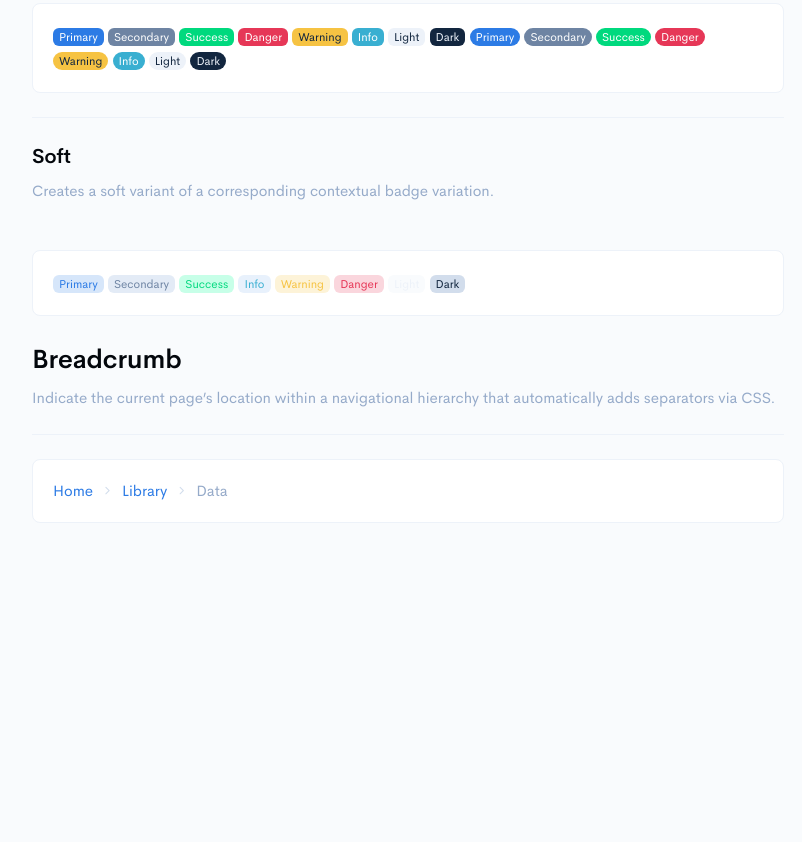
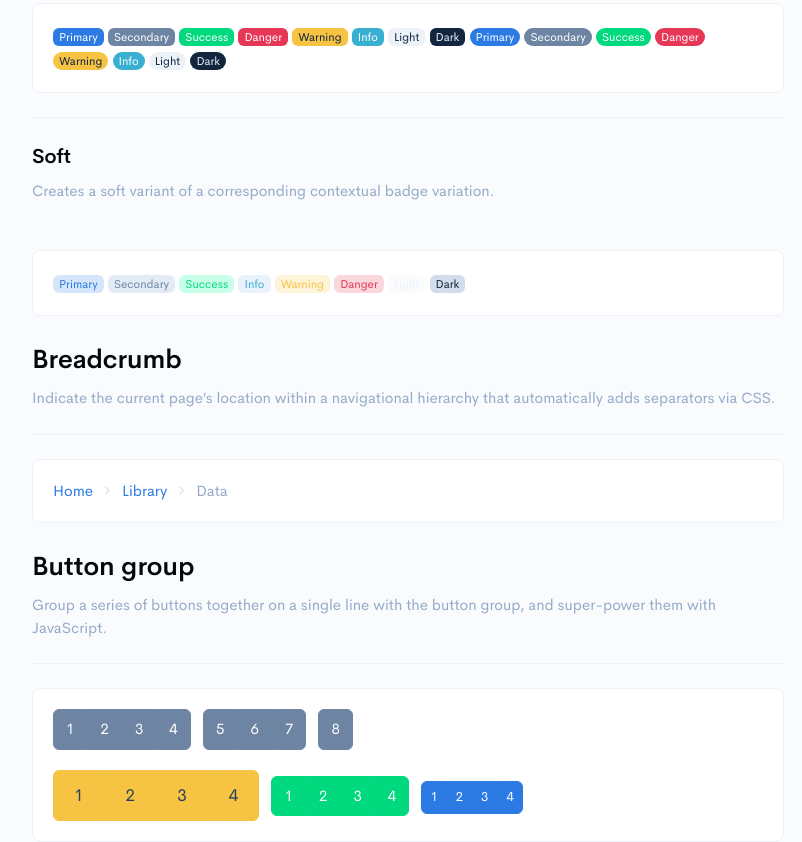
Before and after one commit to nkezhaya/dashkit-tailwind, a plain HTML site: page src/index.html in a window 1280 px wide. Shown: the part 2649-3491 px from the top of the page, without its empty margins (232-1034 px from the left). Before the commit the page ends 3172 px from the top, so only its background shows below. Drawn offline with nearby package versions, Linux system fonts and the light colour scheme; files that its build step writes are made by us from their sources; files whose address does not match are found by name.

Commit message:
added button group

```diff
--- a/src/index.html
+++ b/src/index.html
@@ -378,6 +378,57 @@
           </ol>
         </nav>
       </div>
+
+      <!-- header -->
+      <div class="mb-6 space-y-2 border-b border-gray-200 pb-6">
+        <h1 class="lg:text-3xl text-h1 font-semibold text-black-900">Button group</h1>
+        <p class="text-base text-gray-600">Group a series of buttons together on a single line with the button group, and super-power them with JavaScript.</p>
+      </div>
+
+      <!-- card -->
+      <div class="space-y-5 rounded-lg border border-gray-200 bg-white p-5">
+        <div class="block space-x-2">
+          <div class="group-button inline-flex">
+            <button class="border border-y border-secondary bg-secondary py-2 px-3 text-base text-white first:rounded-l-md last:rounded-r-md hover:border-gray-800 hover:bg-gray-700">1</button>
+            <button class="border border-y border-secondary bg-secondary py-2 px-3 text-base text-white first:rounded-l-md last:rounded-r-md hover:border-gray-800 hover:bg-gray-700">2</button>
+            <button class="border border-y border-secondary bg-secondary py-2 px-3 text-base text-white first:rounded-l-md last:rounded-r-md hover:border-gray-800 hover:bg-gray-700">3</button>
+            <button class="border border-y border-secondary bg-secondary py-2 px-3 text-base text-white first:rounded-l-md last:rounded-r-md hover:border-gray-800 hover:bg-gray-700">4</button>
+          </div>
+
+          <div class="group-button inline-flex">
+            <button class="border border-y border-secondary bg-secondary py-2 px-3 text-base text-white first:rounded-l-md last:rounded-r-md hover:border-gray-800 hover:bg-gray-700">5</button>
+            <button class="border border-y border-secondary bg-secondary py-2 px-3 text-base text-white first:rounded-l-md last:rounded-r-md hover:border-gray-800 hover:bg-gray-700">6</button>
+            <button class="border border-y border-secondary bg-secondary py-2 px-3 text-base text-white first:rounded-l-md last:rounded-r-md hover:border-gray-800 hover:bg-gray-700">7</button>
+          </div>
+
+          <div class="group-button inline-flex">
+            <button class="border border-y border-secondary bg-secondary py-2 px-3 text-base text-white first:rounded-l-md last:rounded-r-md hover:border-gray-800 hover:bg-gray-700">8</button>
+          </div>
+        </div>
+
+        <div class="block space-x-2">
+          <div class="group-button inline-flex">
+            <button class="border border-y border-warning bg-warning py-3 px-5 text-lg text-gray-900 first:rounded-l-md last:rounded-r-md hover:border-yellow-600 hover:bg-yellow-400">1</button>
+            <button class="border border-y border-warning bg-warning py-3 px-5 text-lg text-gray-900 first:rounded-l-md last:rounded-r-md hover:border-yellow-600 hover:bg-yellow-400">2</button>
+            <button class="border border-y border-warning bg-warning py-3 px-5 text-lg text-gray-900 first:rounded-l-md last:rounded-r-md hover:border-yellow-600 hover:bg-yellow-400">3</button>
+            <button class="border border-y border-warning bg-warning py-3 px-5 text-lg text-gray-900 first:rounded-l-md last:rounded-r-md hover:border-yellow-600 hover:bg-yellow-400">4</button>
+          </div>
+
+          <div class="group-button inline-flex">
+            <button class="border border-y border-success bg-success py-2 px-3 text-base text-white first:rounded-l-md last:rounded-r-md hover:border-green-700 hover:bg-green-600">1</button>
+            <button class="border border-y border-success bg-success py-2 px-3 text-base text-white first:rounded-l-md last:rounded-r-md hover:border-green-700 hover:bg-green-600">2</button>
+            <button class="border border-y border-success bg-success py-2 px-3 text-base text-white first:rounded-l-md last:rounded-r-md hover:border-green-700 hover:bg-green-600">3</button>
+            <button class="border border-y border-success bg-success py-2 px-3 text-base text-white first:rounded-l-md last:rounded-r-md hover:border-green-700 hover:bg-green-600">4</button>
+          </div>
+
+          <div class="group-button inline-flex">
+            <button class="border border-y border-primary bg-primary py-1 px-2 text-sm text-white first:rounded-l-md last:rounded-r-md hover:border-blue-700 hover:bg-blue-600">1</button>
+            <button class="border border-y border-primary bg-primary py-1 px-2 text-sm text-white first:rounded-l-md last:rounded-r-md hover:border-blue-700 hover:bg-blue-600">2</button>
+            <button class="border border-y border-primary bg-primary py-1 px-2 text-sm text-white first:rounded-l-md last:rounded-r-md hover:border-blue-700 hover:bg-blue-600">3</button>
+            <button class="border border-y border-primary bg-primary py-1 px-2 text-sm text-white first:rounded-l-md last:rounded-r-md hover:border-blue-700 hover:bg-blue-600">4</button>
+          </div>
+        </div>
+      </div>
     </div>
   </body>
 </html>
--- a/tailwind.config.js
+++ b/tailwind.config.js
@@ -51,7 +51,7 @@ module.exports = {
         "400": "#5797EA",
         "500": "#2C7BE5",
         "600": "#1862C3",
-        "700": "#124991",
+        "700": "#2362b7",
         "800": "#0C305F",
         "900": "#061932",
         "DEFAULT": "#2C7BE5"
@@ -128,7 +128,7 @@ module.exports = {
         "300": "#FADB8F",
         "400": "#F8CF68",
         "500": "#F6C343",
-        "600": "#EFAE0B",
+        "600": "#f7c956",
         "700": "#B48409",
         "800": "#7A5906",
         "900": "#3A2B03",
@@ -142,7 +142,7 @@ module.exports = {
         "400": "#14FF9D",
         "500": "#00D97E",
         "600": "#00AD65",
-        "700": "#00854D",
+        "700": "#00ae65",
         "800": "#005733",
         "900": "#002E1B",
         "DEFAULT": "#00D97E"
@@ -194,8 +194,8 @@ module.exports = {
         "400": "#D2DDEC",
         "500": "#B1C2D9",
         "600": "#95AAC9",
-        "700": "#6E84A3",
-        "800": "#3B506C",
+        "700": "#5e708b",
+        "800": "#586a82",
         "900": "#283E59",
         "DEFAULT": "#B1C2D9"
       }
```
